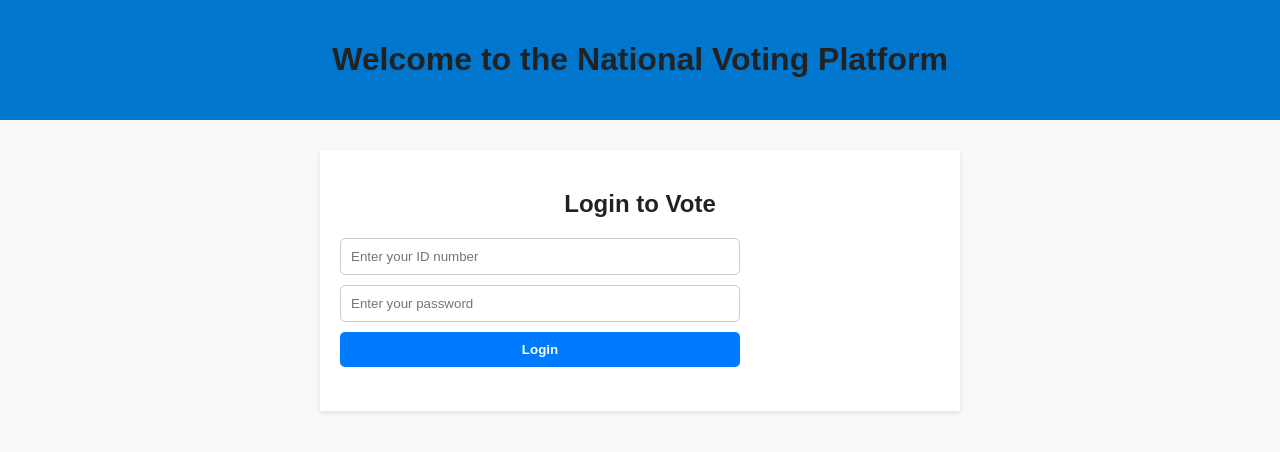
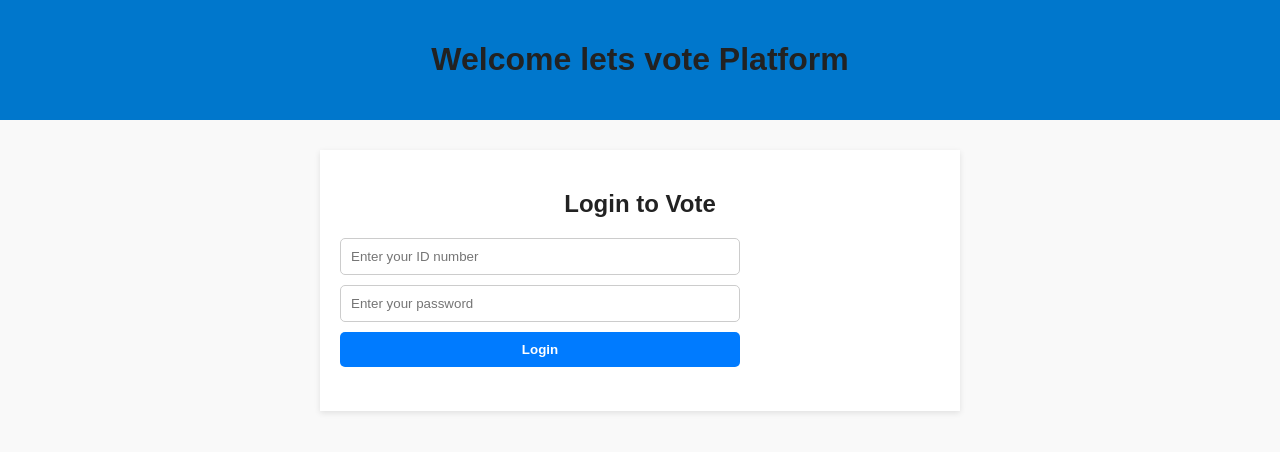
Before and after one commit to Emmanuel-elc/voting-app, a website: page public/index.html in a window 1280 px wide. Drawn offline with Linux system fonts and the light colour scheme.

Commit message:
Update index.html

```diff
--- a/public/index.html
+++ b/public/index.html
@@ -70,7 +70,7 @@
 <body>
 
   <header>
-    <h1>Welcome to the National Voting Platform</h1>
+    <h1>Welcome lets vote Platform</h1>
   </header>
 
   <!-- Login Form -->
```
